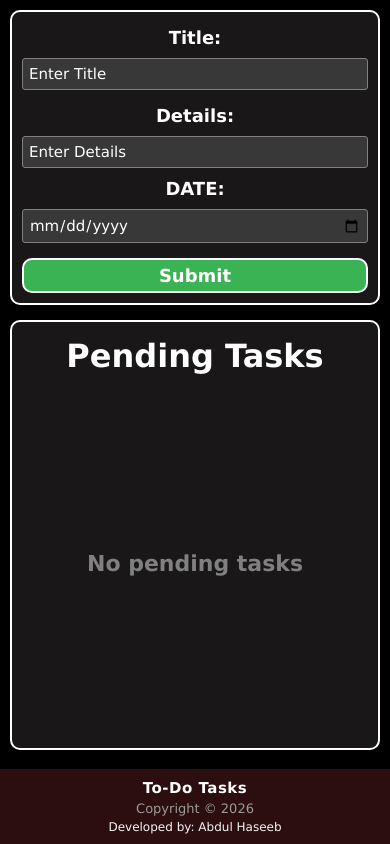
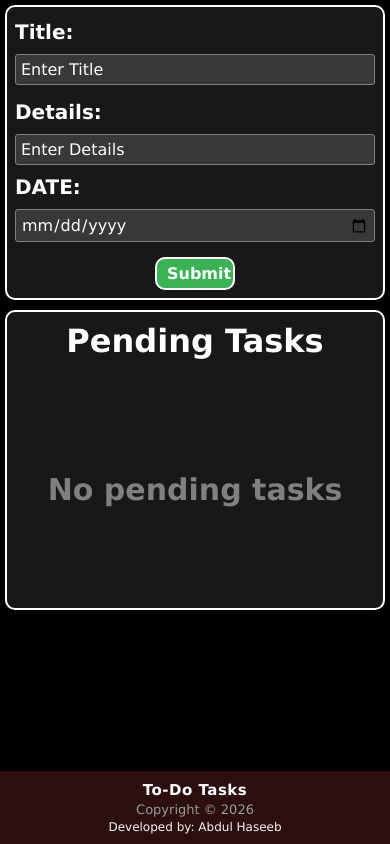
Before and after one commit to abdulhaseeb0666/Projects, a React (Vite) app in the folder To-Do List/: page / in a window 390 px wide. Built offline with nearby package versions, Linux system fonts and the light colour scheme.

Commit message:
On branch main Your branch is up to date with 'origin/main'.
Changes to be committed:
	modified:   To-Do List/src/index.css

```diff
--- a/To-Do List/src/index.css
+++ b/To-Do List/src/index.css
@@ -236,177 +236,127 @@ input::placeholder {
 }
 
 @media (max-width: 800px) {
-
-    /* APP LAYOUT */
   .app {
     flex-direction: column;
     align-items: stretch;
-        height: auto;
-    }
-
-    /* FORM & TODO LIST */
-    form,
-    .todo-list {
-        width: 100%;
+    justify-content: flex-start;
+    gap: 15px;
+    padding: 10px;
   }
 
   form {
-        height: auto;
+    width: 100%;
+    height: fit-content;
   }
 
-    /* TASK LIST HEIGHT FIX */
   .todo-list {
-        min-height: 300px;
+    width: 100%;
+    height: 400px; /* give some scrollable height */
   }
 
-    /* INPUT TEXT SIZE */
+  .task .task-header h3 {
+    font-size: 18px;
+  }
+
+  .task p {
+    font-size: 18px;
+  }
+
+  .submit-button {
+    width: 90px;
+    font-size: 18px;
+  }
+
+  .footer {
+    flex-direction: column;
+    gap: 5px;
+  }
+}
+
+@media (max-width: 400px) {
+  .app {
+    gap: 10px;
+    padding: 5px;
+  }
+
+  form {
+    padding: 8px;
+  }
+
   input {
     font-size: 16px;
   }
 
-    /* TASK TEXT */
-    .task p {
-        font-size: 18px;
+  .submit-button {
+    width: 80px;
+    font-size: 16px;
   }
 
-    /* FOOTER */
-    .footer {
-        flex-wrap: wrap;
-        justify-content: space-around;
-        align-items: center;
-        text-align: center;
-    }
+  .task .task-header h3 {
+    font-size: 16px;
   }
 
-@media (max-width: 400px) {
-
-    /* GLOBAL PADDING REDUCTION */
-    .app {
-        padding: 10px;
-        gap: 15px;
-    }
-
-    /* FORM */
-    form p {
-        font-size: 18px;
-        text-align: center;
-    }
-
-    input {
-        font-size: 15px;
-        padding: 6px;
-    }
-
-    /* SUBMIT BUTTON */
-    .submit-button {
-        width: 100%;
-        font-size: 18px;
-    }
-
-    /* TASK */
-    .task h2 {
-        font-size: 16px;
-        flex-wrap: wrap;
-        gap: 6px;
+  .task .task-header span {
+    font-size: 10px;
   }
 
   .task p {
     font-size: 16px;
   }
 
-    /* NO TASK MESSAGE */
-    .no-tasks {
-        font-size: 22px;
-        text-align: center;
-        padding: 10px;
+  .todo-list {
+    height: 300px;
+    padding: 5px 10px;
   }
 
-    /* FOOTER */
   .footer {
+    font-size: 12px;
     flex-direction: column;
-        gap: 4px;
-        font-size: 12px;
+    gap: 3px;
   }
 }
 
 @media (max-width: 200px) {
-
-    /* GLOBAL */
   body {
-        font-size: 12px;
+    font-size: 10px;
   }
 
   .app {
-        padding: 6px;
-        gap: 10px;
+    padding: 2px;
+    gap: 5px;
   }
 
-    /* FORM */
-    form {
-        padding: 6px;
-        gap: 4px;
-    }
-
-    form p {
-        font-size: 14px;
-        text-align: center;
+  form, .todo-list {
+    width: 100%;
+    padding: 2px;
   }
 
   input {
     font-size: 12px;
-        padding: 4px;
+    padding: 2px;
   }
 
-    /* BUTTON */
   .submit-button {
-        width: 100%;
-        font-size: 14px;
-        padding: 6px;
+    width: 70px;
+    font-size: 12px;
+    padding: 2px 4px;
   }
 
-    /* TODO LIST */
-    .todo-list {
-        padding: 6px;
+  .task .task-header h3 {
+    font-size: 10px;
   }
 
-    .todo-list h1 {
-        font-size: 16px;
-    }
-
-    /* TASK */
-    .task {
-        padding: 4px;
-        gap: 4px;
-    }
-
-    .task h2 {
-        font-size: 14px;
-        flex-direction: column;
-        align-items: flex-start;
-        gap: 4px;
-    }
-
-    .task h2 button {
+  .task p {
     font-size: 12px;
   }
 
-    .task p {
-        font-size: 14px;
+  .todo-list {
+    height: 200px;
   }
 
-    /* NO TASKS */
-    .no-tasks {
-        font-size: 16px;
-        padding: 6px;
-        text-align: center;
-    }
-
-    /* FOOTER */
   .footer {
-        padding: 6px;
-        font-size: 11px;
+    font-size: 10px;
     flex-direction: column;
-        text-align: center;
     gap: 2px;
   }
 }
```
Lines whose indentation alone changed are shown as unchanged.
